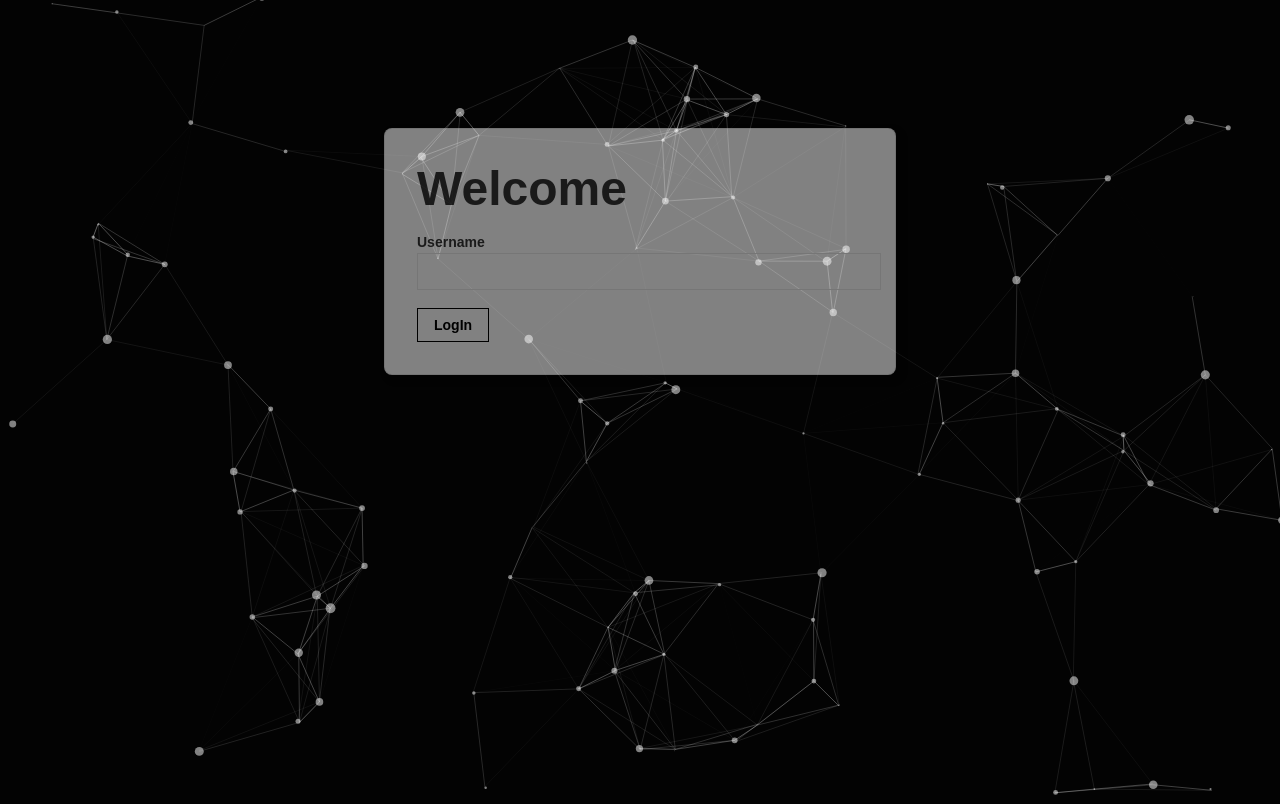
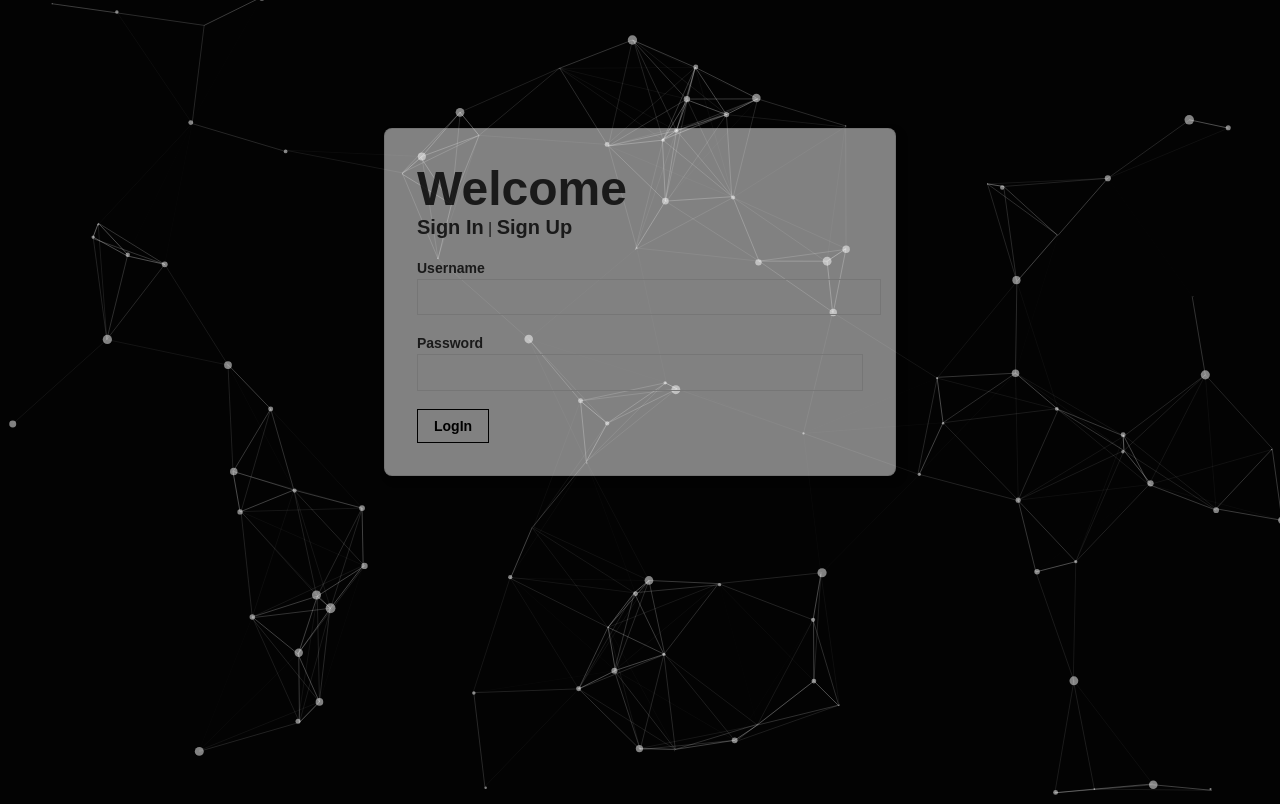
Before and after one commit to iscierbu/ProjektOne, a website: page app/index.html in a window 1280 px wide. Drawn offline with nearby package versions, Linux system fonts and the light colour scheme; no server answers.

Commit message:
Login / Security changed
Sign In and Sign Up without functionallity and try to redirect to https

```diff
--- a/app/index.html
+++ b/app/index.html
@@ -25,17 +25,25 @@
       <main class="pa4 black-80  ">
         <div class="measure">
           <legend class="f1 fw6 ph0 mh0">Welcome </legend>
-          <div class="mt3">
-            <label class="db fw6 lh-copy f6">
-              Username
-            </label>
-          </div>
+          <a class="f4 fw6 ph0 mh0" onclick="signIn()">Sign In</a> | <a class="f4 fw6 ph0 mh0"onclick="signUp()"> Sign Up</a><br><br>
           </fieldset>
           <div class="">
             <form id="flogin" action="">
+              <label class="db fw6 lh-copy f6">Username</label>
               <input id="u" autocomplete="off" class="pa2 input-reset ba bg-transparent hover-bg-black hover-white w-100" /><br><br>
+              <label class="db fw6 lh-copy f6">Password</label>
+              <input id="p" type="password" autocomplete="off" class="pa2 input-reset ba bg-transparent hover-bg-black hover-white w-100" /><br><br>
               <button id="log" class="myA b ph3 pv2 input-reset ba b--black bg-transparent center grow pointer f6 dib">LogIn</button>
             </form>
+            <form id="fregist" action="">
+                <label class="db fw6 lh-copy f6">Username</label>
+                <input id="nu" autocomplete="off" class="pa2 input-reset ba bg-transparent hover-bg-black hover-white w-100" /><br><br>
+                <label class="db fw6 lh-copy f6">Password</label>
+                <input id="np" type="password" autocomplete="off" class="pa2 input-reset ba bg-transparent hover-bg-black hover-white w-100" /><br><br>
+                <label class="db fw6 lh-copy f6">Repeat Password</label>
+                <input id="np2" type="password" autocomplete="off" class="pa2 input-reset ba bg-transparent hover-bg-black hover-white w-100" /><br><br>
+                <button id="signUp" class="myA b ph3 pv2 input-reset ba b--black bg-transparent center grow pointer f6 dib">Sign Up</button>
+              </form>
           </div>
         </div>
       </main>
--- a/app/js/script.js
+++ b/app/js/script.js
@@ -10,6 +10,7 @@ $(function () {
   var socket = io();
 
   $('#dchat').hide();
+  $('#fregist').hide();
 
   /**
  * reaction of login button
@@ -251,3 +252,12 @@ function chatlist() {
     }
   }
 };
+
+function signIn(){
+  $('#fregist').hide();
+  $('#flogin').show();
+}
+function signUp(){
+  $('#flogin').hide();
+  $('#fregist').show();
+}
--- a/index.js
+++ b/index.js
@@ -22,7 +22,7 @@ let toneAnalyzer = new ToneAnalyzerV3({
 
 app.use('/', express.static(__dirname + '/app'));
 app.get('/', function (req, res) {
-  res.sendFile(__dirname + '/app/index.html');
+  res.redirect('https://' + req.headers.host + req.url);
 });
 
 /**
```
